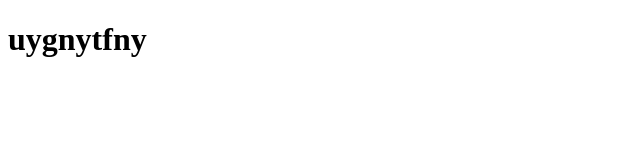
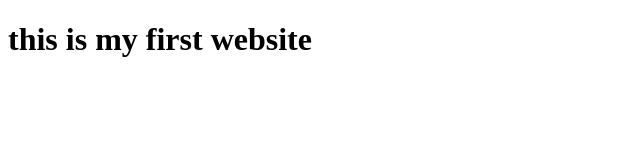
Before and after one commit to khotAkash07/khotAkash07.github.io, a plain HTML site: page index.html in a window 1280 px wide. Shown: the whole page, without its empty margins (0-640 px from the left). Drawn offline with Linux system fonts and the light colour scheme.

Commit message:
update index file

```diff
--- a/index.html
+++ b/index.html
@@ -6,6 +6,6 @@
   <title>Document</title>
 </head>
 <body>
-  <h1>uygnytfny</h1>
+  <h1>this is my first website</h1>
 </body>
 </html>
```
